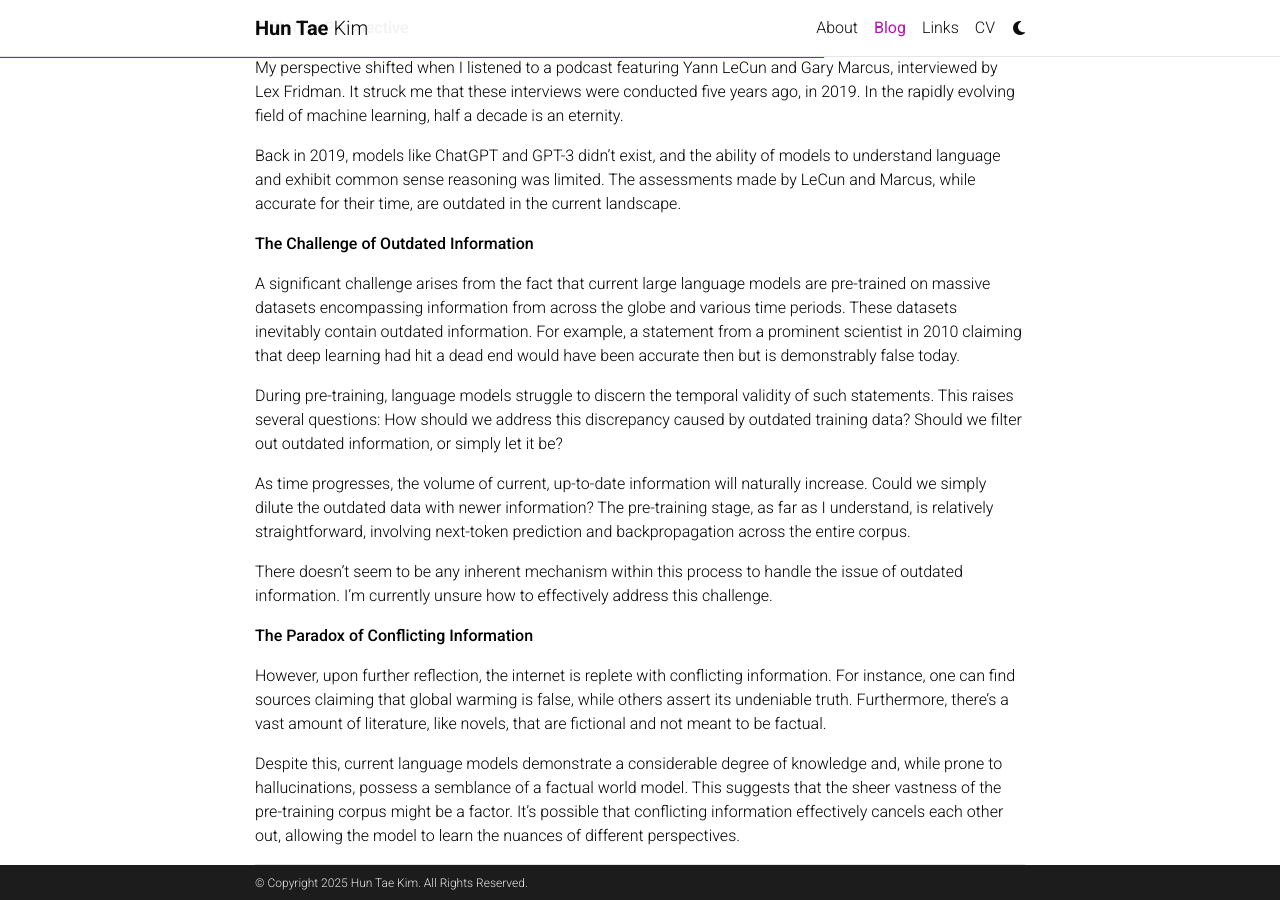
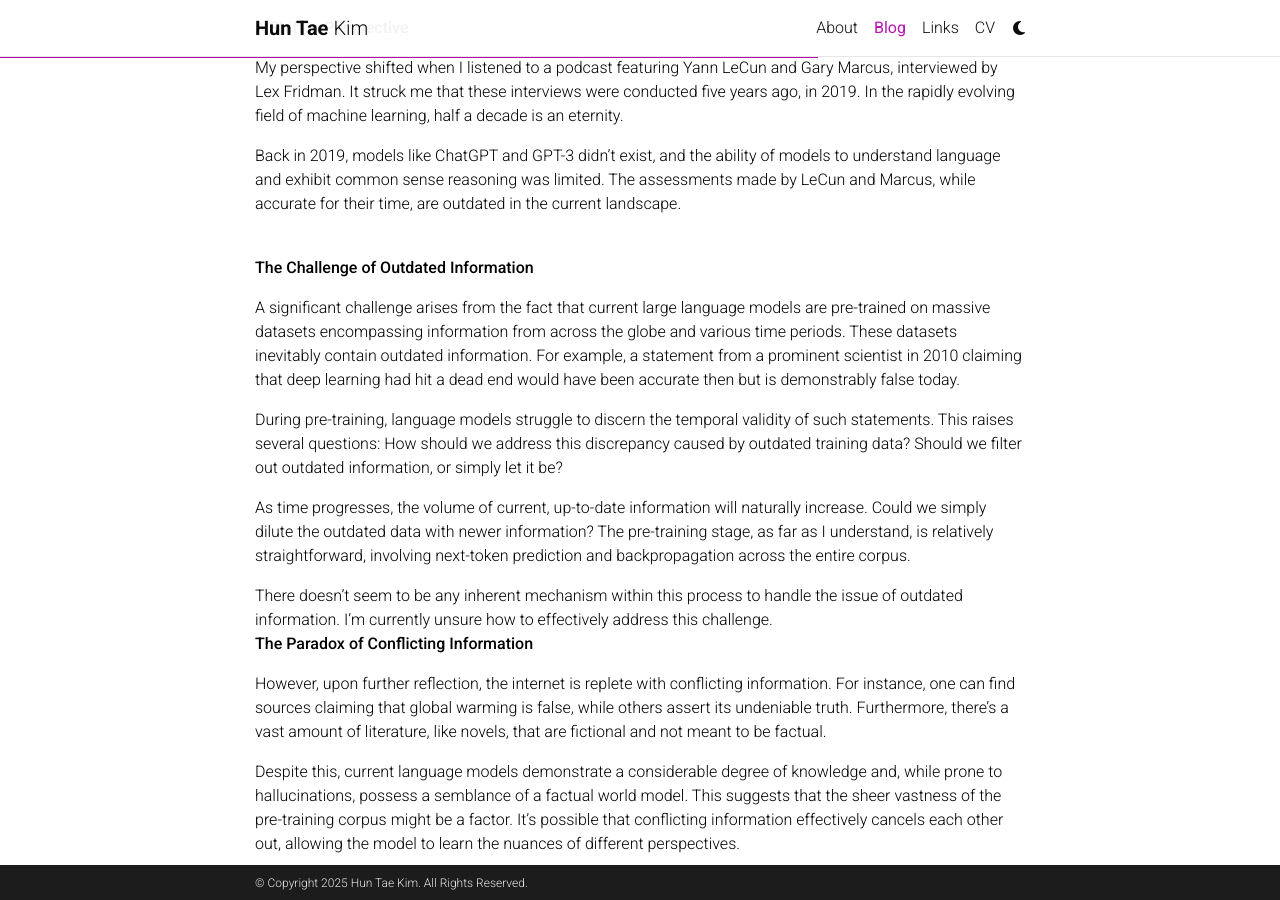
Before and after one commit to ht0324/ht0324.github.io, a Jekyll site: the page built from _posts/2025-01-05-Curriculum-Learning-For-LLMs.md, in a window 1280 px wide and 900 px high, scrolled down 640 px. Built offline with Jekyll 4.4.1, drawn with Linux system fonts in a browser that asks for light colours; comment, search, counter and statistics services are not loaded; a style sheet for code colours, icons or effects is not loaded.

```diff
--- a/_posts/2025-01-05-Curriculum-Learning-For-LLMs.md
+++ b/_posts/2025-01-05-Curriculum-Learning-For-LLMs.md
@@ -23,6 +23,7 @@
 
 Back in 2019, models like ChatGPT and GPT-3 didn't exist, and the ability of models to understand language and exhibit common sense reasoning was limited. The assessments made by LeCun and Marcus, while accurate for their time, are outdated in the current landscape.
 
+<br />
 **The Challenge of Outdated Information**
 
 A significant challenge arises from the fact that current large language models are pre-trained on massive datasets encompassing information from across the globe and various time periods. These datasets inevitably contain outdated information. For example, a statement from a prominent scientist in 2010 claiming that deep learning had hit a dead end would have been accurate then but is demonstrably false today.
@@ -32,7 +33,7 @@
 As time progresses, the volume of current, up-to-date information will naturally increase. Could we simply dilute the outdated data with newer information? The pre-training stage, as far as I understand, is relatively straightforward, involving next-token prediction and backpropagation across the entire corpus.
 
 There doesn't seem to be any inherent mechanism within this process to handle the issue of outdated information. I'm currently unsure how to effectively address this challenge.
-
+<br />
 **The Paradox of Conflicting Information**
 
 However, upon further reflection, the internet is replete with conflicting information. For instance, one can find sources claiming that global warming is false, while others assert its undeniable truth. Furthermore, there's a vast amount of literature, like novels, that are fictional and not meant to be factual.
```
Also changed, not shown: _posts/2024-12-10-OpenAI-browser.md (+4 -0 lines), _posts/2025-01-01-OpenAI-for-profit.md (+4 -0 lines).
